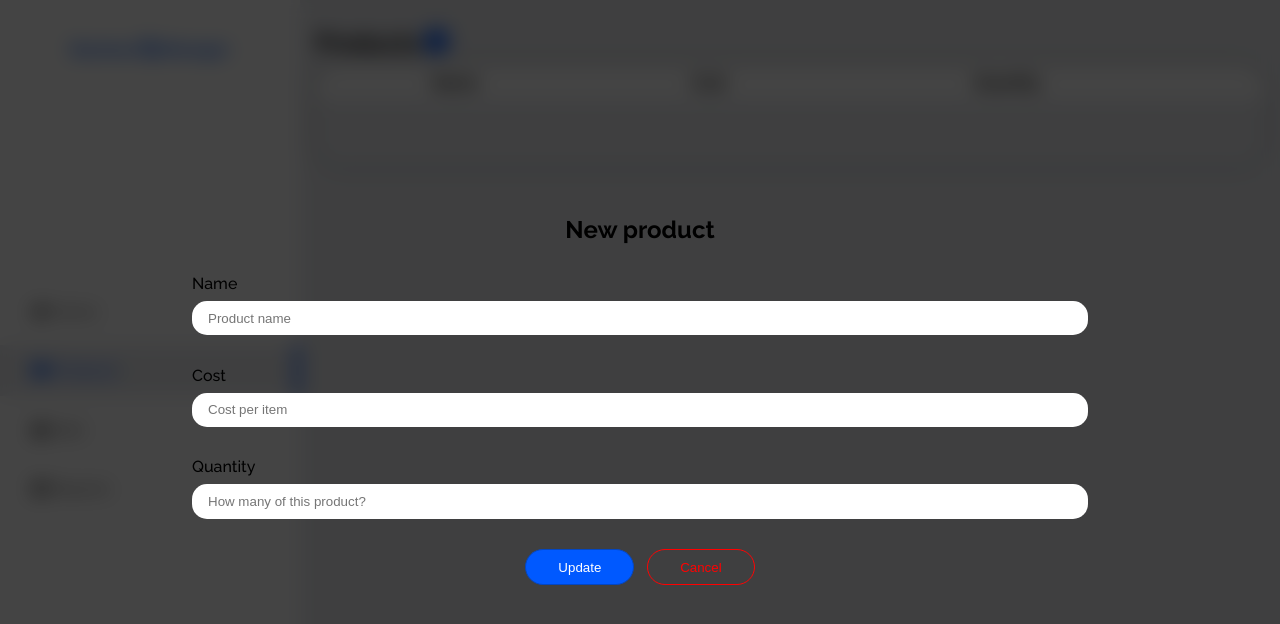
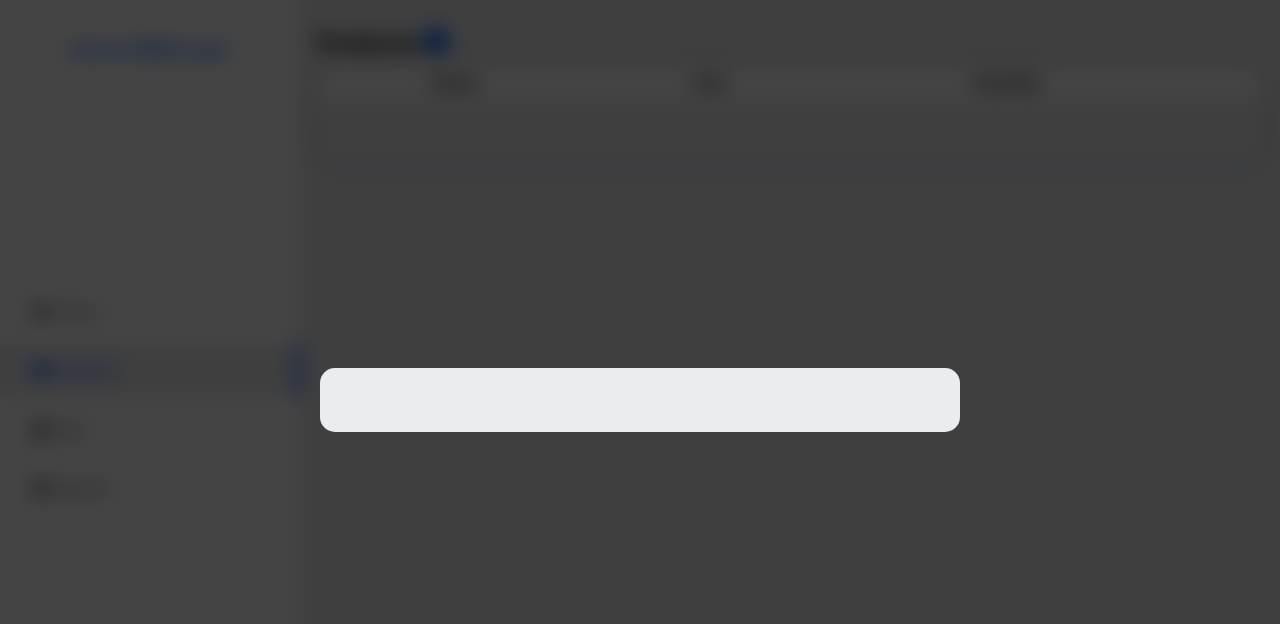
Before and after one commit to andreyt98/businessManager, a React (Vite) app: page /products in a window 1280 px wide. Both pictures are taken after a click on the icon 436 px from the left and 42 px from the top of the page. Shown: the top 624 px of the page. Built offline with nearby package versions, Linux system fonts and the light colour scheme.

Commit message:
add prop to pass different components

```diff
--- a/src/components/Modal.jsx
+++ b/src/components/Modal.jsx
@@ -1,12 +1,12 @@
 import PortalReactDOM from "react-dom";
 
-import Form from "./Form";
-
-const Modal = ({ modalIsOpen, setModalIsOpen, products, setProducts, message, setMessage,product, setProduct }) => {
+const Modal = ({ modalIsOpen, elementToAdd }) => {
   if (!modalIsOpen) return null;
 
   return PortalReactDOM.createPortal(
-    <Form  setModalIsOpen={setModalIsOpen} products={products} setProducts={setProducts} message={message} setMessage={setMessage} product={product} setProduct={setProduct}/>,
+    <div className="modal">
+      <div className="modal__content">{elementToAdd}</div>
+    </div>,
     document.querySelector("#portal-for-modal")
   );
 };
```
